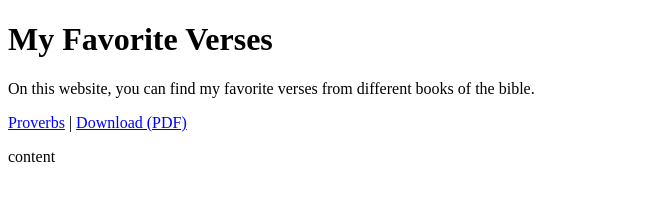
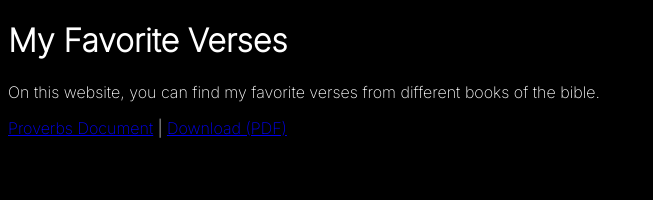
Before and after one commit to maxsspot/myfavoriteverses, a plain HTML site: page index.html in a window 1280 px wide. Shown: the whole page, without its empty margins (0-653 px from the left). Drawn offline with Linux system fonts and the light colour scheme.

Commit message:
Update index.html

```diff
--- a/index.html
+++ b/index.html
@@ -1,13 +1,23 @@
 <!DOCTYPE html>
 <html lang="en">
 <head>
+  <link href="https://fonts.googleapis.com/css2?family=Inter:wght@200&display=swap" rel="stylesheet">
 <meta charset="utf-8" />
-<title>My Faovrite Verses</title>
+<title>My Favorite Verses</title>
+</head>
+<body id="home">
 <h1>My Favorite Verses</h1>
 <p>On this website, you can find my favorite verses from different books of the bible.</p>
-<a href = "https://docs.google.com/document/d/e/2PACX-1vS9XuVyx4EqjA3oWH7ck9I66QJS7eGaCA-AfLT07sDrCcp8XIFtzI4U6LZymABmOUxYVLzZOiXCor7l/pub" />Proverbs</a>  |  <a href = "MyFavoriteProverbs.pdf" download>Download (PDF)</a>
-</head>
-<body id="home">
-<p>content</p>
+<a href = "https://docs.google.com/document/d/e/2PACX-1vS9XuVyx4EqjA3oWH7ck9I66QJS7eGaCA-AfLT07sDrCcp8XIFtzI4U6LZymABmOUxYVLzZOiXCor7l/pub" />Proverbs Document</a>  |  <a href = "MyFavoriteProverbs.pdf" download>Download (PDF)</a>
+<style>
+    * {
+      font-family:"Inter", sans-serif;
+    }
+
+    body {
+      background-color:black;
+      color:white;
+    }
+</style>
 </body>
 </html>
```
